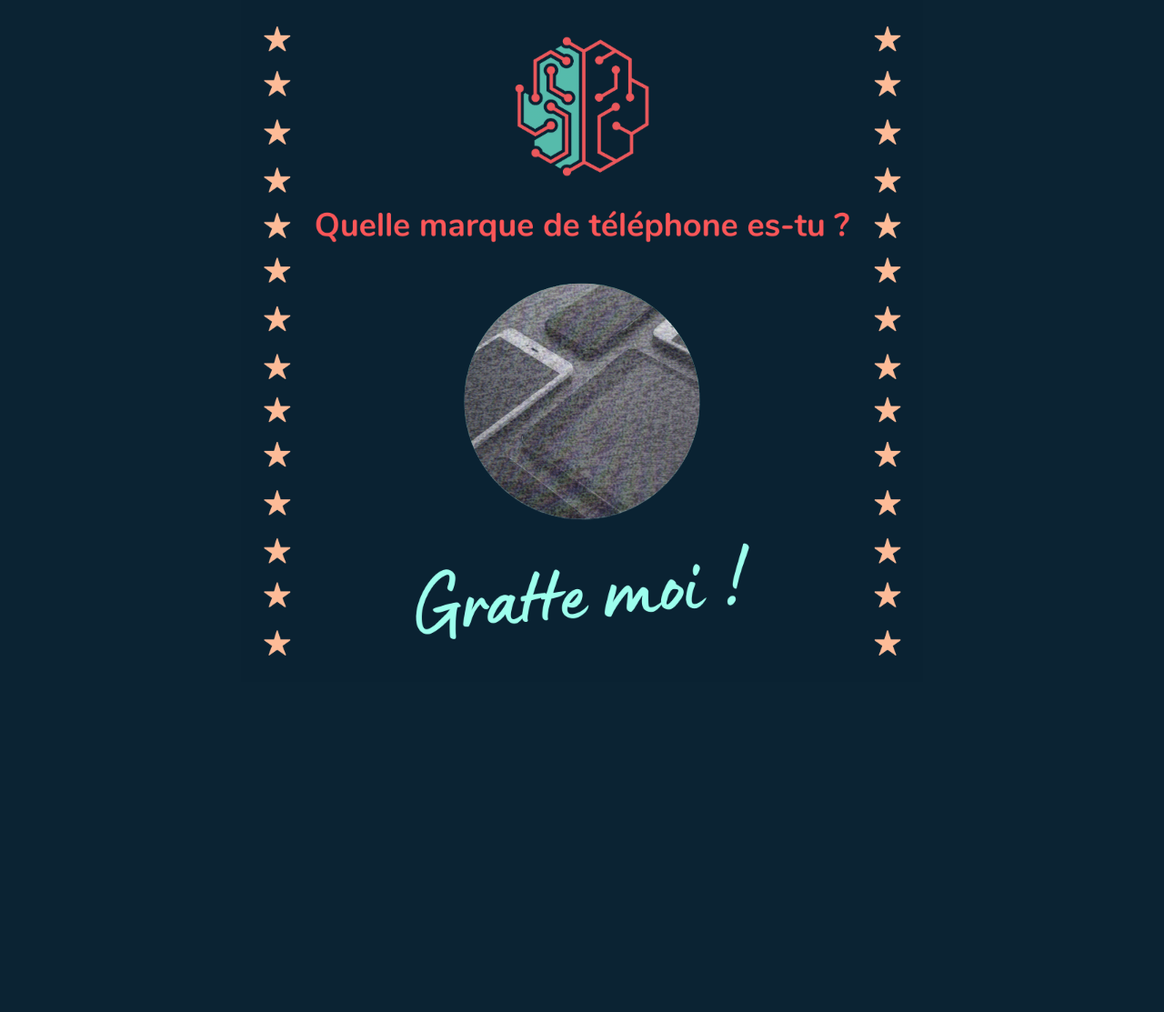
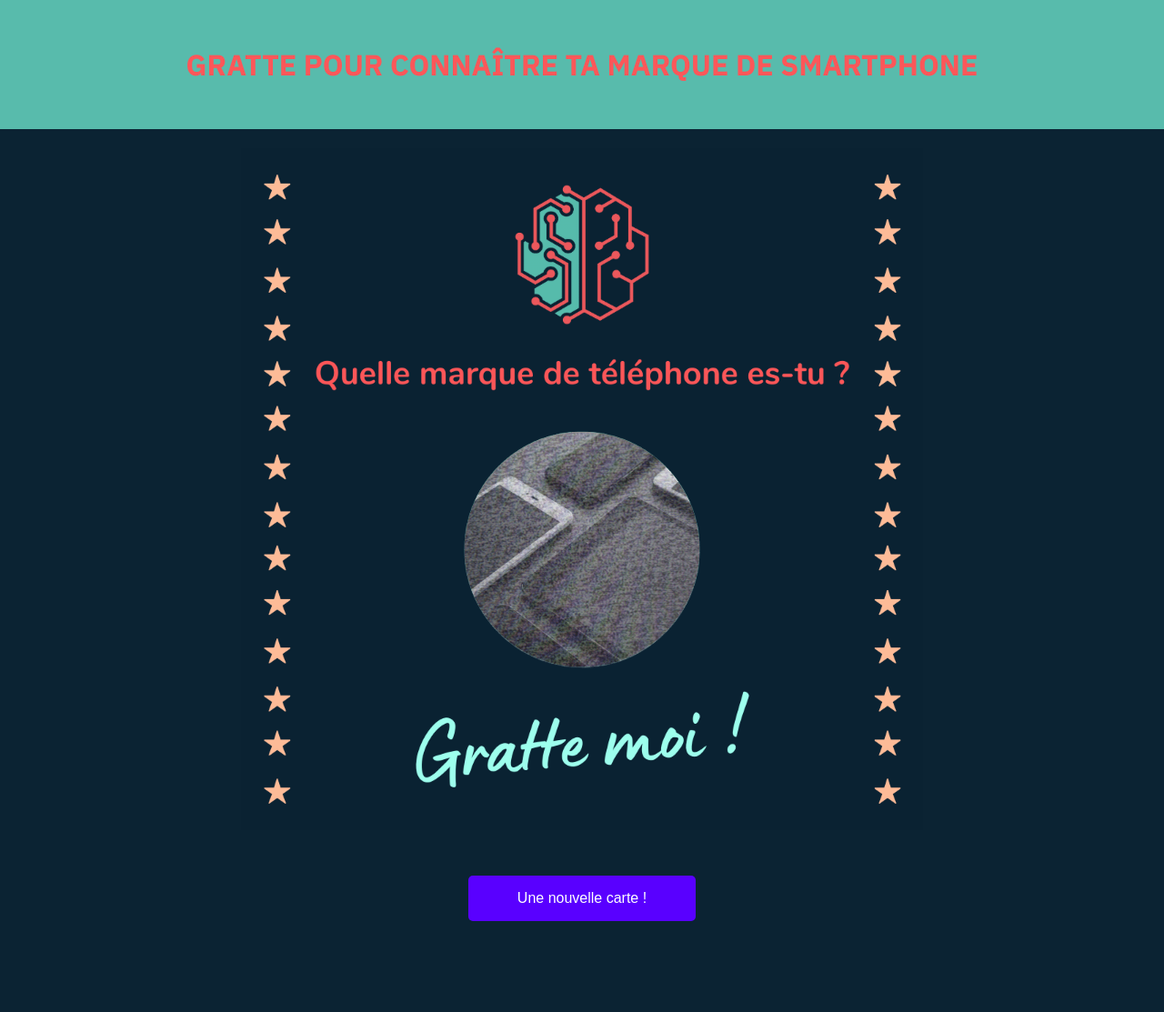
Before and after one commit to romainodet/dev.techxpliquer.fr, a PHP site: page /smartphone/index.html in a window 1280 px wide. Shown: the whole page at 91% size. Before the commit the page ends 721 px from the top, so only its background shows below. Run offline with PHP 8.4, Linux system fonts and the light colour scheme.

Commit message:
reset button and title

```diff
--- a/smartphone/index.html
+++ b/smartphone/index.html
@@ -13,15 +13,25 @@
 
 <body>
 <div class="container">
+	<h1 class="title">Gratte pour connaître ta marque de smartphone</h1>
 
 	<div id="scratchCard">
 
 	</div>
+	<button class="btn" value="Reset" onclick="reset()"/>Une nouvelle carte !</button>
 
 </div>
 <script src="../static/js/jquery.min.js"></script>
 <script src="../static/js/wScratchPad.min.js"></script>
 <script>
+
+	function reset(){
+        $('#scratchCard').wScratchPad('reset');
+        var sp = $("#scratchCard").wScratchPad();
+        sp.wScratchPad('bg', 'images/' + getRandomInt(1,6) + '.png');
+
+	}
+
     function getRandomInt(min, max) {
         min = Math.ceil(min);
         max = Math.floor(max);
@@ -30,7 +40,7 @@
     }
     $('#scratchCard').wScratchPad({
         size        : 30,          // The size of the brush/scratch.
-        bg          : 'images/' + getRandomInt(1, 6) + '.png',  // Background (image path or hex color).
+        bg          : 'images/' + getRandomInt(1,6) + '.png',  // Background (image path or hex color).
         // fg          : '#0195FF',  // Foreground (image path or hex color).
         fg          : 'images/foreground.png',  // Foreground (image path or hex color).
         realtime    : true,       // Calculates percentage in realitime.
--- a/static/css/style.css
+++ b/static/css/style.css
@@ -17,6 +17,45 @@ body {
 
 }
 
+.title {
+    font-family: 'IBM Plex Sans', sans-serif;
+    text-transform: uppercase;
+    text-align: center;
+    padding: 50px;
+    background-color: #58BBAC;
+    color: #FC5759;
+    margin-top: 0;
+}
+.btn  {
+    -webkit-appearance: none;
+    -moz-appearance: none;
+    appearance: none;
+    width: 250px;
+    height: 50px;
+    border: none;
+    border-radius: 5px;
+    background: #5900ff;
+    color: #ffffff;
+    cursor: pointer;
+    transition: 0.2s all ease;
+    font-size: 1rem;
+    display: block;
+    margin: 50px auto;
+    text-align: center;
+}
+
+
+.btn:hover {
+    border: 1px solid #5900ff;
+    background: #4400c4;
+    color: #ffffff;
+    box-shadow: 2px 2px 10px 0px #5900ff1f;
+    transition: 0.2s all ease;
+}
+
+.btn:focus  {
+    outline: none;
+}
 
 #scratchCard {
     width: 750px;
```
